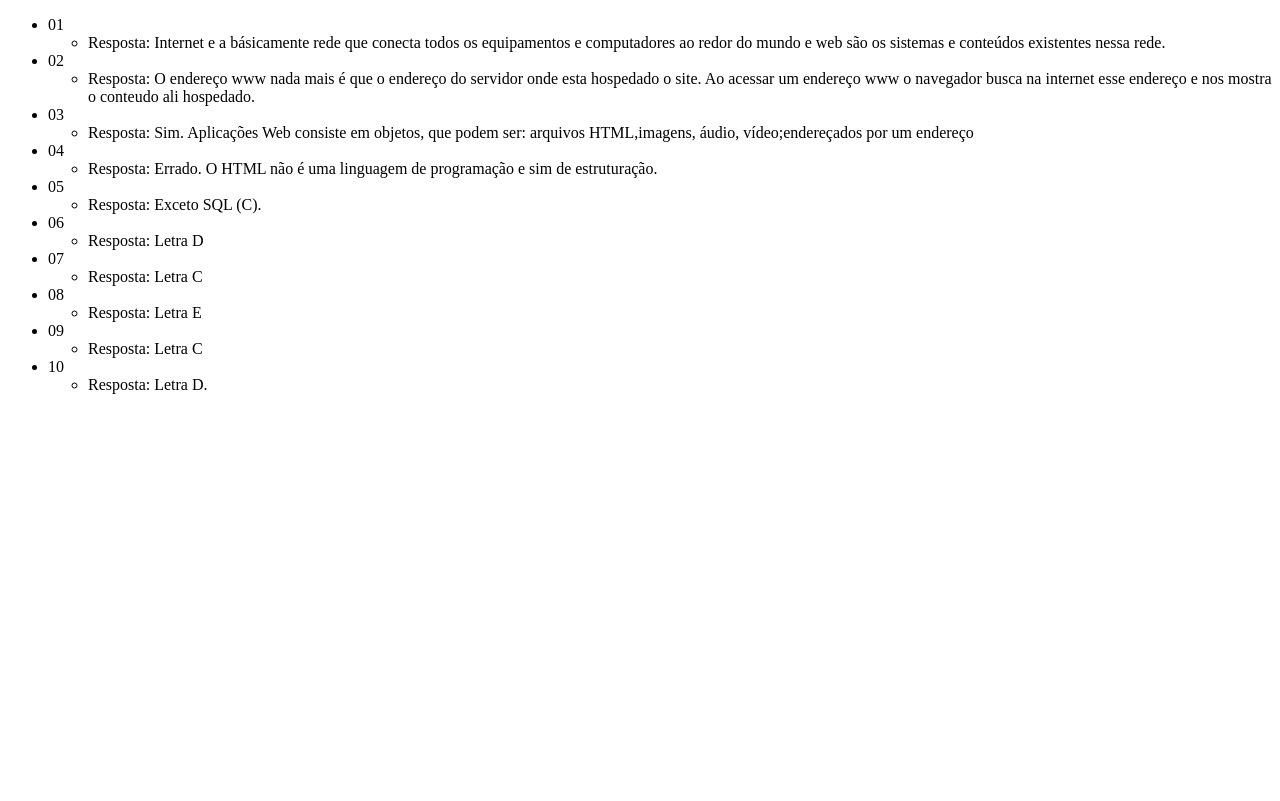
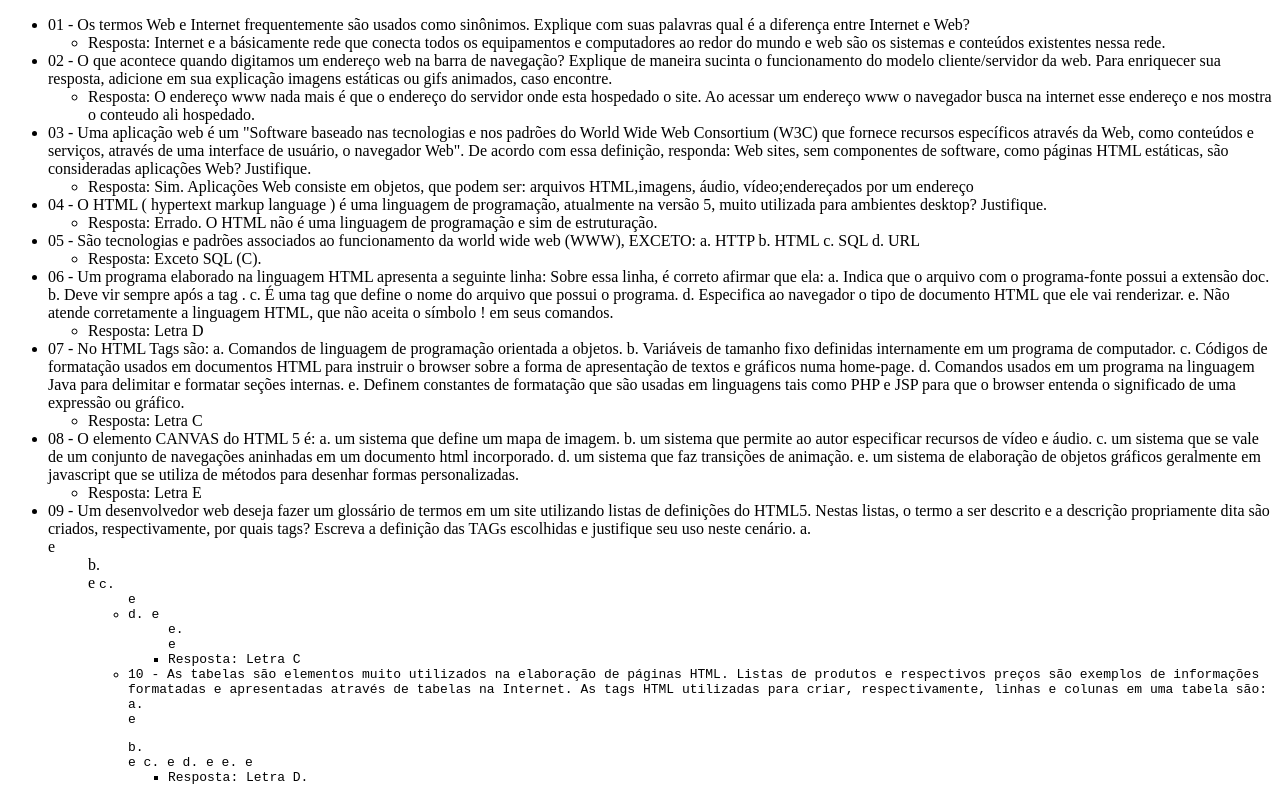
Before and after one commit to gabrielgdel/gabriel-correa-317211202-html, a plain HTML site: page respostas.html in a window 1280 px wide. Drawn offline with Linux system fonts and the light colour scheme.

Commit message:
Adicionei as perguntas sem formatação

```diff
--- a/respostas.html
+++ b/respostas.html
@@ -6,25 +6,82 @@
   </head>
   <body>
   <ul>
-    <li>01</li>
+    <li>01 - Os termos Web e Internet frequentemente são usados como sinônimos.
+      Explique com suas palavras qual é a diferença entre Internet e Web?</li>
     <ul><li>Resposta: Internet e a básicamente rede que conecta todos os equipamentos e computadores ao redor do mundo e web são os sistemas e conteúdos existentes nessa rede.  </li></ul>
-    <li>02</li>
+    <li>02 - O que acontece quando digitamos um endereço web na barra de navegação?
+Explique de maneira sucinta o funcionamento do modelo cliente/servidor da
+web. Para enriquecer sua resposta, adicione em sua explicação imagens
+estáticas ou gifs animados, caso encontre. </li>
     <ul><li>Resposta: O endereço www nada mais é que o endereço do servidor onde esta hospedado o site. Ao acessar um endereço www o navegador busca na internet esse endereço e nos mostra o conteudo ali hospedado. </li></ul>
-    <li>03</li>
+    <li>03 - Uma aplicação web é um "Software baseado nas tecnologias e nos padrões do
+World Wide Web Consortium (W3C) que fornece recursos específicos através da
+Web, como conteúdos e serviços, através de uma interface de usuário, o
+navegador Web". De acordo com essa definição, responda: Web sites, sem
+componentes de software, como páginas HTML estáticas, são consideradas
+aplicações Web? Justifique.</li>
     <ul><li>Resposta: Sim. Aplicações Web consiste em objetos, que podem ser: arquivos HTML,imagens, áudio, vídeo;endereçados por um endereço  </li></ul>
-    <li>04</li>
+    <li>04 - O HTML ( hypertext markup language ) é uma linguagem de programação,
+atualmente na versão 5, muito utilizada para ambientes desktop? Justifique.</li>
     <ul><li>Resposta: Errado. O HTML não é uma linguagem de programação e sim de estruturação.</li></ul>
-    <li>05</li>
+    <li>05 - São tecnologias e padrões associados ao funcionamento da world wide web
+(WWW), EXCETO:
+a. HTTP
+b. HTML
+c. SQL
+d. URL</li>
     <ul><li>Resposta: Exceto SQL (C). </li></ul>
-    <li>06</li>
+    <li>06 - Um programa elaborado na linguagem HTML apresenta a seguinte linha:
+<!DOCTYPE HTML> Sobre essa linha, é correto afirmar que ela:
+a. Indica que o arquivo com o programa-fonte possui a extensão doc.
+b. Deve vir sempre após a tag .
+c. É uma tag que define o nome do arquivo que possui o programa.
+d. Especifica ao navegador o tipo de documento HTML que ele vai
+renderizar.
+e. Não atende corretamente a linguagem HTML, que não aceita o símbolo !
+em seus comandos.</li>
     <ul><li>Resposta: Letra D </li></ul>
-    <li>07</li>
+    <li>07 - No HTML Tags são:
+a. Comandos de linguagem de programação orientada a objetos.
+b. Variáveis de tamanho fixo definidas internamente em um programa de
+computador.
+c. Códigos de formatação usados em documentos HTML para instruir o
+browser sobre a forma de apresentação de textos e gráficos numa
+home-page.
+d. Comandos usados em um programa na linguagem Java para delimitar e
+formatar seções internas.
+e. Definem constantes de formatação que são usadas em linguagens tais
+como PHP e JSP para que o browser entenda o significado de uma
+expressão ou gráfico.</li>
     <ul><li>Resposta: Letra C </li></ul>
-    <li>08</li>
+    <li>08 - O elemento CANVAS do HTML 5 é:
+a. um sistema que define um mapa de imagem.
+b. um sistema que permite ao autor especificar recursos de vídeo e áudio.
+c. um sistema que se vale de um conjunto de navegações aninhadas em um
+documento html incorporado.
+d. um sistema que faz transições de animação.
+e. um sistema de elaboração de objetos gráficos geralmente em javascript
+que se utiliza de métodos para desenhar formas personalizadas.</li>
     <ul><li>Resposta: Letra E </li></ul>
-    <li>09</li>
+    <li>09 - Um desenvolvedor web deseja fazer um glossário de termos em um site
+utilizando listas de definições do HTML5. Nestas listas, o termo a ser descrito e a
+descrição propriamente dita são criados, respectivamente, por quais tags?
+Escreva a definição das TAGs escolhidas e justifique seu uso neste cenário.
+a. <dt> e <dd>
+b. <dd> e <tt>
+c. <ul> e <li>
+d. <tt> e <dd>
+e. <dd> e <dt></li>
     <ul><li>Resposta: Letra C </li></ul>
-    <li>10</li>
+    <li>10 - As tabelas são elementos muito utilizados na elaboração de páginas HTML. Listas
+de produtos e respectivos preços são exemplos de informações formatadas e
+apresentadas através de tabelas na Internet. As tags HTML utilizadas para criar,
+respectivamente, linhas e colunas em uma tabela são:
+a. <br /> e </p>
+b. <br /> e <em></em>
+c. <em></em> e <tr></tr>
+d. <tr></tr> e <td></td>
+e. <td></td> e <tr></tr></li>
     <ul><li>Resposta: Letra D. </li></ul>
   </ul>
   </body>
```
